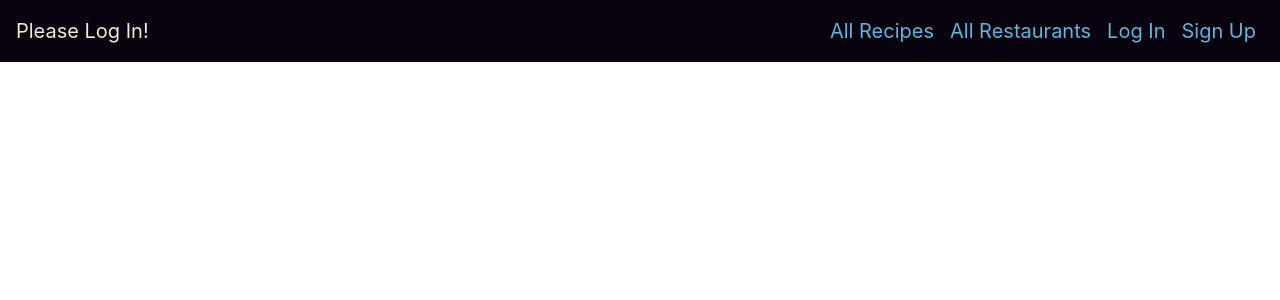
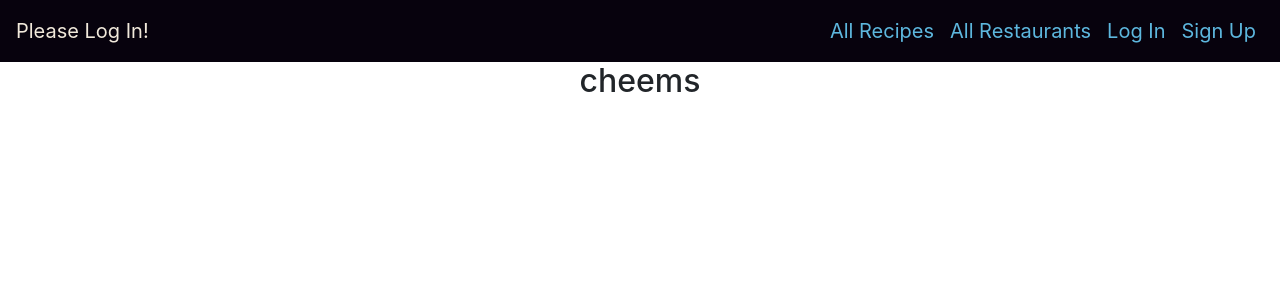
Before and after one commit to LukeSchaffel/mealtime-front-end, a React (Create React App) app: page /editRestaurant in a window 1280 px wide. Shown: the top 300 px of the page. Built offline with nearby package versions, Linux system fonts and the light colour scheme; no server answers.

Commit message:
stub up component and make route

```diff
--- a/src/App.jsx
+++ b/src/App.jsx
@@ -17,6 +17,7 @@ import * as restaurantService from './services/restaurants'
 import RecipeDetails from './pages/RecipeDetails/RecipeDetails'
 import Profile from './pages/Profile/Profile'
 import EditRecipe from './pages/EditRecipe/EditRecipe'
+import EditRestaurant from './pages/EditRestaurant/EditRestaurant'
 
 const App = () => {
   const [recipes, setRecipes] = useState([])
@@ -108,6 +109,16 @@ const App = () => {
               <Navigate to='/login' />
             }
           />
+
+            <Route
+             path='/editRestaurant'
+             element={<EditRestaurant
+              restaurants={restaurants}
+              user={user}
+
+             />}
+            />
+
         <Route path="/" element={<Landing user={user} />} />
         <Route
           path="/signup"
--- a/src/components/RestaurantCard/RestaurantCard.jsx
+++ b/src/components/RestaurantCard/RestaurantCard.jsx
@@ -37,7 +37,7 @@ function RestaurantCard({restaurant, user, handleDeleteRestaurant}) {
             </Link>
             <Link
               className='btn btn-sm btn-warning'
-              to='/edit'
+              to='/editRestaurant'
               state={{restaurant}}
             >
               Edit
--- /dev/null
+++ b/src/pages/EditRestaurant/EditRestaurant.jsx
@@ -0,0 +1,9 @@
+const EditRestaurant = (props) => {
+  return (
+    <>
+    <h2>cheems</h2>
+    </>
+  );
+}
+
+export default EditRestaurant;
```
